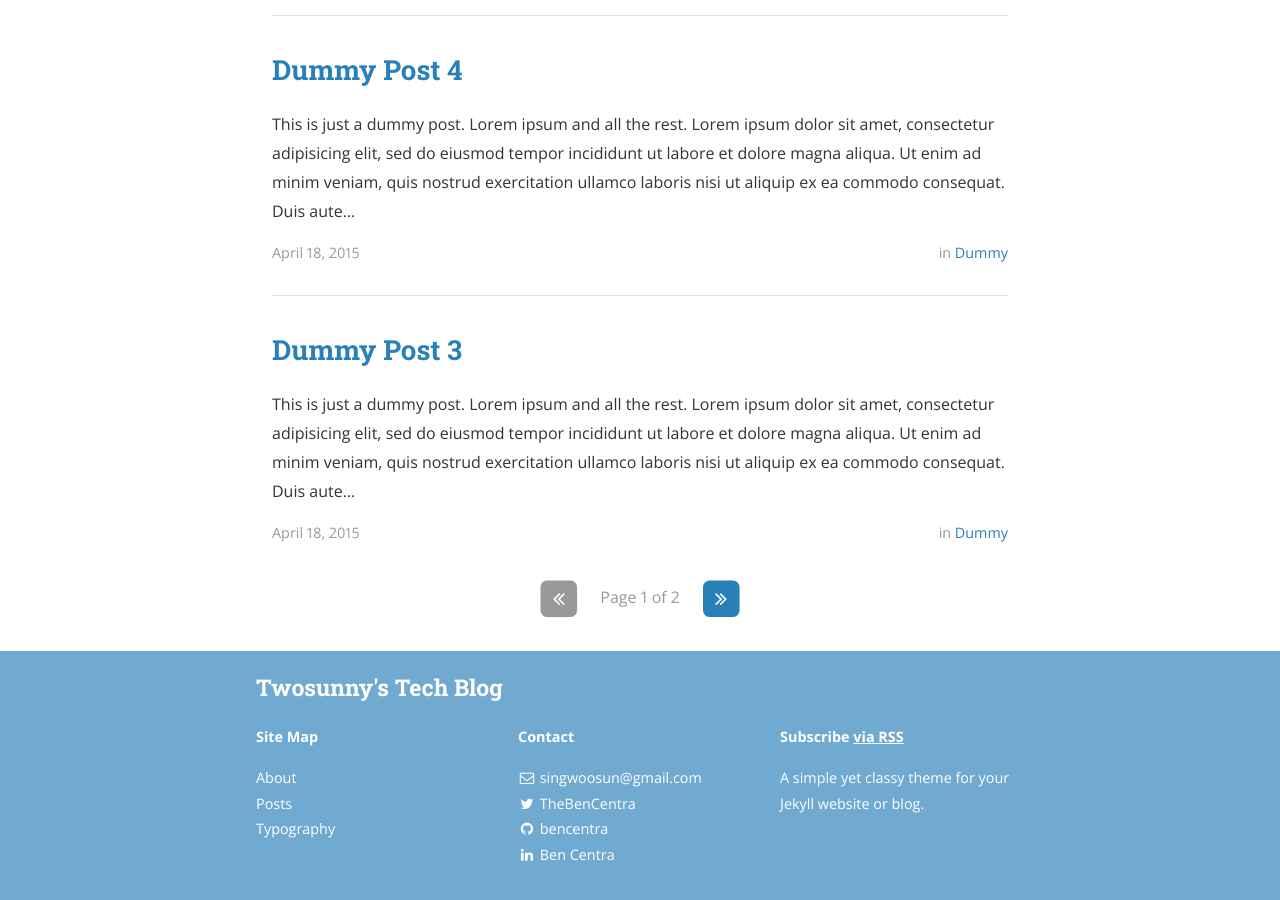
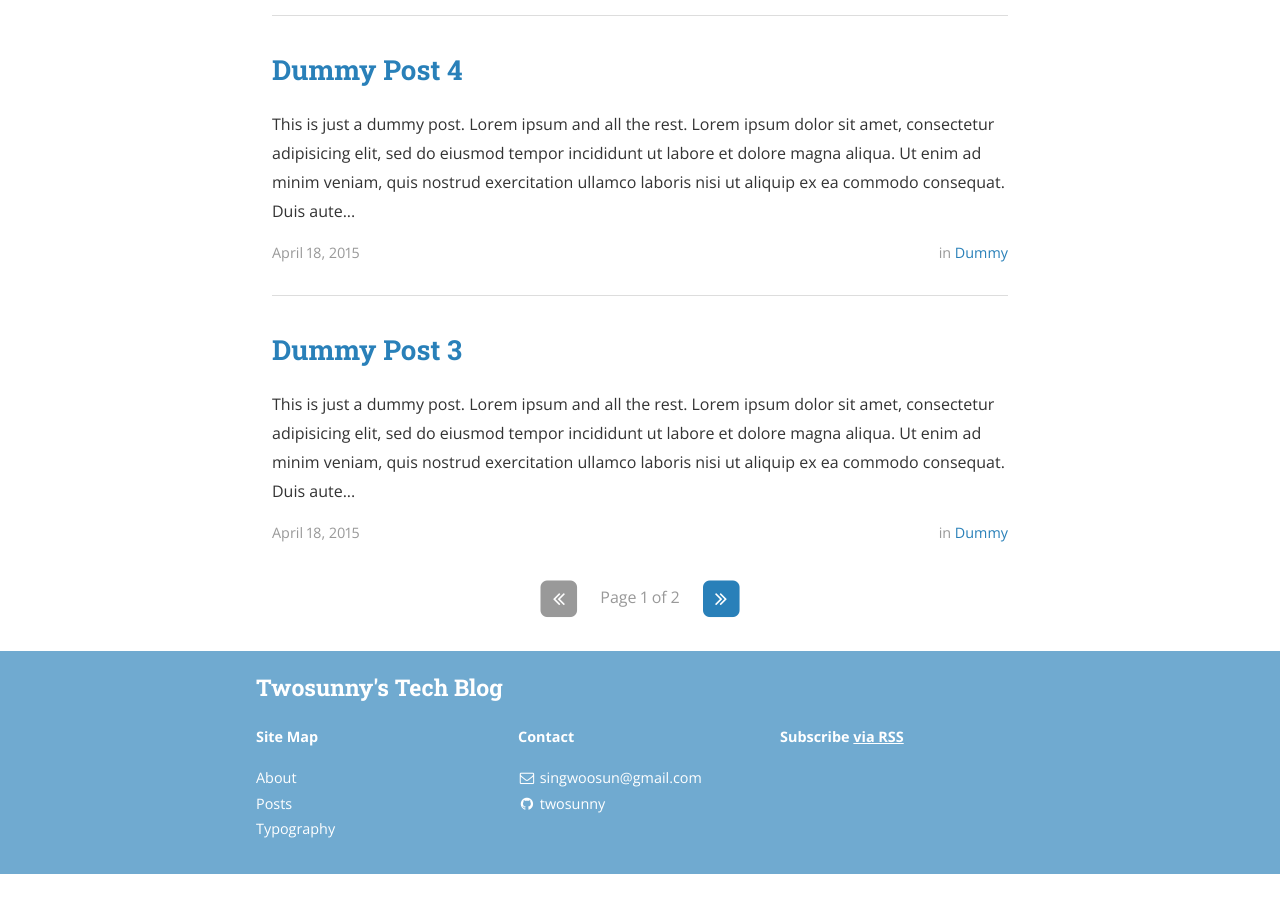
Before and after one commit to twosunny/twosunny.github.io, a Jekyll site: the page built from index.html, in a window 1280 px wide and 900 px high, scrolled down 1301 px. Built offline with Jekyll 4.4.1, drawn with Linux system fonts in a browser that asks for light colours; nearby versions of some CDN libraries; the list of posts is cut into pages by our own code; after the commit the page ends 2175 px from its top, so only the background shows below that; part of the change alters nothing that is shown.

Commit message:
Update _config.yml

```diff
--- a/_config.yml
+++ b/_config.yml
@@ -13,13 +13,13 @@ title: Twosunny's Tech Blog
 subtitle: "DevOps"
 email: singwoosun@gmail.com
 name: Woosun
-description: >
-  A simple yet classy theme for your Jekyll website or blog.
+description: # >
+#  A simple yet classy theme for your Jekyll website or blog.
 # Base URL of site (i.e. /blog). It should always start with a slash,
 # and never end with a slash. Set it to a blank value if hosting at the
 # root of your server.
 baseurl: "/" # the subpath of your site, e.g. /blog/
-url: "http://bencentra.github.io" # the base hostname & protocol for your site
+url: "http://twosunny.github.io" # the base hostname & protocol for your site
 cover: "/assets/header_image.jpg"
 logo: "/assets/logo.png"
 
@@ -70,117 +70,117 @@ descriptions:
 #     desc: Follow me on Twitter            # Description to display as link title, etc
 #     share: true                           # Include in the "Share" section of posts
 social:
-  - name: Twitter
-    icon: twitter
-    username: TheBenCentra
-    url: https://twitter.com/TheBenCentra
-    desc: Follow me on Twitter
-    share: true
+#  - name: Twitter
+#    icon: twitter
+#    username: TheBenCentra
+#    url: https://twitter.com/TheBenCentra
+#    desc: Follow me on Twitter
+#    share: true
 
-  - name: Facebook
-    icon: facebook
-    username: thebencentra
-    url:
-    desc: Friend me on Facebook
-    share: true
+#  - name: Facebook
+#    icon: facebook
+#    username: thebencentra
+#    url:
+#    desc: Friend me on Facebook
+#    share: true
 
   - name: GitHub
     icon: github
-    username: bencentra
-    url: https://github.com/bencentra
+    username: twosunny
+    url: https://github.com/twosunny
     desc: Fork me on GitHub
     share: false
 
-  - name: LinkedIn
-    icon: linkedin
-    username: Ben Centra
-    url: https://www.linkedin.com/pub/ben-centra/47/769/60a
-    desc: Connect with me on LinkedIn
-    share: true
+#  - name: LinkedIn
+#    icon: linkedin
+#    username: Ben Centra
+#    url: https://www.linkedin.com/pub/ben-centra/47/769/60a
+#    desc: Connect with me on LinkedIn
+#    share: true
 
-  - name: Google+
-    icon: google-plus
-    username:
-    url:
-    desc: Add me to your Circles
-    share: true
+#  - name: Google+
+#    icon: google-plus
+#    username:
+#    url:
+#    desc: Add me to your Circles
+#    share: true
 
-  - name: YouTube
-    icon: youtube
-    username:
-    url:
-    desc: Subscribe on YouTube
-    share: false
+#  - name: YouTube
+#    icon: youtube
+#    username:
+#    url:
+#    desc: Subscribe on YouTube
+#    share: false
 
-  - name: Instagram
-    icon: instagram
-    username:
-    url:
-    desc: Follow me on Instagram
-    share: false
+#  - name: Instagram
+#    icon: instagram
+#    username:
+#    url:
+#    desc: Follow me on Instagram
+#    share: false
 
-  - name: Pinterest
-    icon: pinterest
-    username:
-    url:
-    desc: Follow me on Pinterest
-    share: true
+#  - name: Pinterest
+#    icon: pinterest
+#    username:
+#    url:
+#    desc: Follow me on Pinterest
+#    share: true
 
-  - name: SoundCloud
-    icon: soundcloud
-    username:
-    url:
-    desc: Follow me on SoundCloud
-    share: false
+#  - name: SoundCloud
+#    icon: soundcloud
+#    username:
+#    url:
+#    desc: Follow me on SoundCloud
+#    share: false
 
-  - name: Tumblr
-    icon: tumblr
-    username:
-    url:
-    desc: Follow me on Tumblr
-    share: false
+#  - name: Tumblr
+#    icon: tumblr
+#    username:
+#    url:
+#    desc: Follow me on Tumblr
+#    share: false
 
-  - name: Steam
-    icon: steam
-    username:
-    url:
-    desc: Friend me on Steam
-    share: false
+#  - name: Steam
+#    icon: steam
+#    username:
+#    url:
+#    desc: Friend me on Steam
+#    share: false
 
-  - name: Dribbble
-    icon: dribbble
-    username:
-    url:
-    desc: Follow me on Dribble
-    share: false
+#  - name: Dribbble
+#    icon: dribbble
+#    username:
+#    url:
+#    desc: Follow me on Dribble
+#    share: false
 
-  - name: Vimeo
-    icon: vimeo-square
-    username:
-    url:
-    desc: Follow me on Vimeo
-    share: false
+#  - name: Vimeo
+#    icon: vimeo-square
+#    username:
+#    url:
+#    desc: Follow me on Vimeo
+#    share: false
 
-  - name: Vine
-    icon: vine
-    username:
-    url:
-    desc: Follow me on Vine
-    share: false
+#  - name: Vine
+#    icon: vine
+#    username:
+#    url:
+#    desc: Follow me on Vine
+#    share: false
 
-  - name: Reddit
-    icon: reddit
-    username:
-    url:
-    desc: Share to Reddit
-    share: true
+#  - name: Reddit
+#    icon: reddit
+#    username:
+#    url:
+#    desc: Share to Reddit
+#   share: true
 
-  - name: "Hacker News"
-    icon: hacker-news
-    username:
-    url:
-    desc: Share to Hacker News
-    share: false
+#  - name: "Hacker News"
+#    icon: hacker-news
+#    username:
+#    url:
+#    desc: Share to Hacker News
+#    share: false
 
 # Social sharing protocols
 # These are for automatically generating sharing metadata for FB and Twitter
@@ -193,6 +193,6 @@ protocols:
 
     twitter_image: "/assets/logo.png"
 
-    os_repo: "https://github.com/bencentra/centrarium.com"
-    os_rcs_type: "git"
-    os_src: "git@github.com:bencentra/centrarium.com.git"
+ #   os_repo: "https://github.com/bencentra/centrarium.com"
+ #   os_rcs_type: "git"
+ #   os_src: "git@github.com:bencentra/centrarium.com.git"
```
